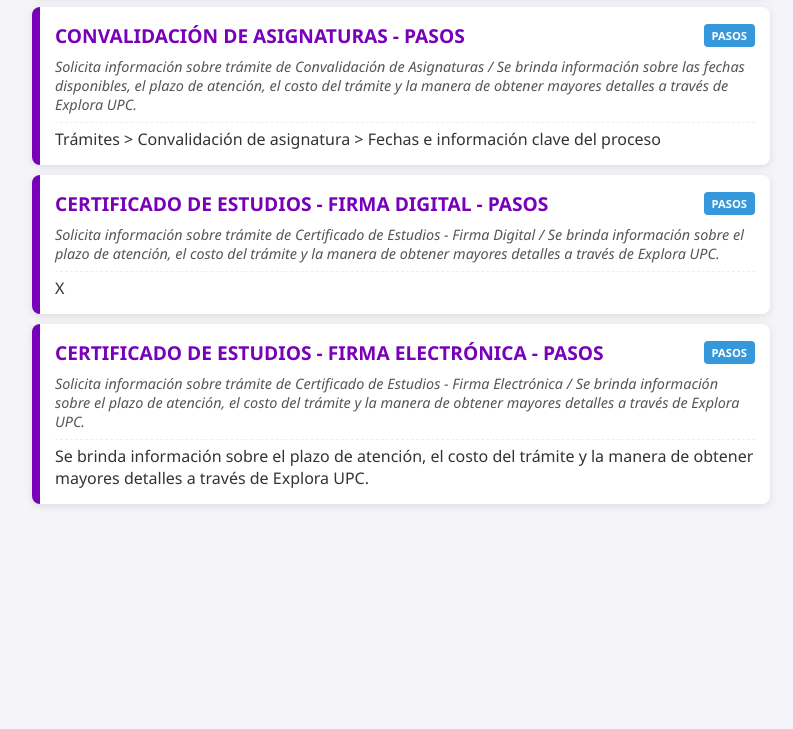
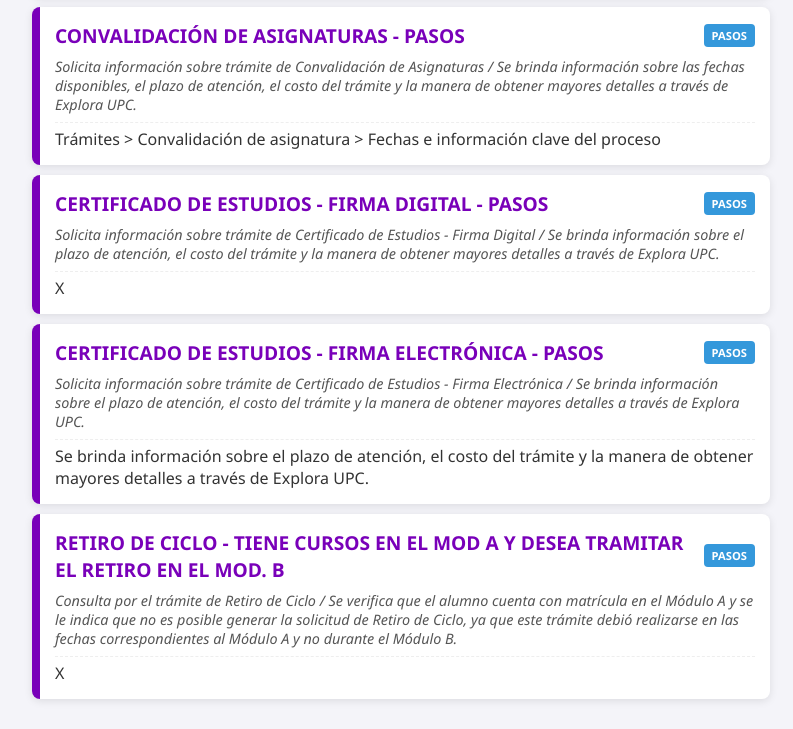
Before and after one commit to SOMERITO/Tipificaciones-CT, a plain HTML site: page index.html in a window 1280 px wide. Shown: the part 1019-1748 px from the top of the page, without its empty margins (239-1032 px from the left). Before the commit the page ends 1553 px from the top, so only its background shows below. Drawn offline with Linux system fonts and the light colour scheme.

Commit message:
Update index.html

```diff
--- a/index.html
+++ b/index.html
@@ -171,6 +171,12 @@
                 "respuesta": "Se brinda información sobre el plazo de atención, el costo del trámite y la manera de obtener mayores detalles a través de Explora UPC.",
                 "categoria": "PASOS"
             },
+            {
+                "codigo": "RETIRO DE CICLO - TIENE CURSOS EN EL MOD A Y DESEA TRAMITAR EL RETIRO EN EL MOD. B",
+                "tipificacion": "Consulta por el trámite de Retiro de Ciclo / Se verifica que el alumno cuenta con matrícula en el Módulo A y se le indica que no es posible generar la solicitud de Retiro de Ciclo, ya que este trámite debió realizarse en las fechas correspondientes al Módulo A y no durante el Módulo B.",
+                "respuesta": "X",
+                "categoria": "PASOS"
+            },
         ];
 
         // 2. OBTENER ELEMENTOS DEL DOM
```
